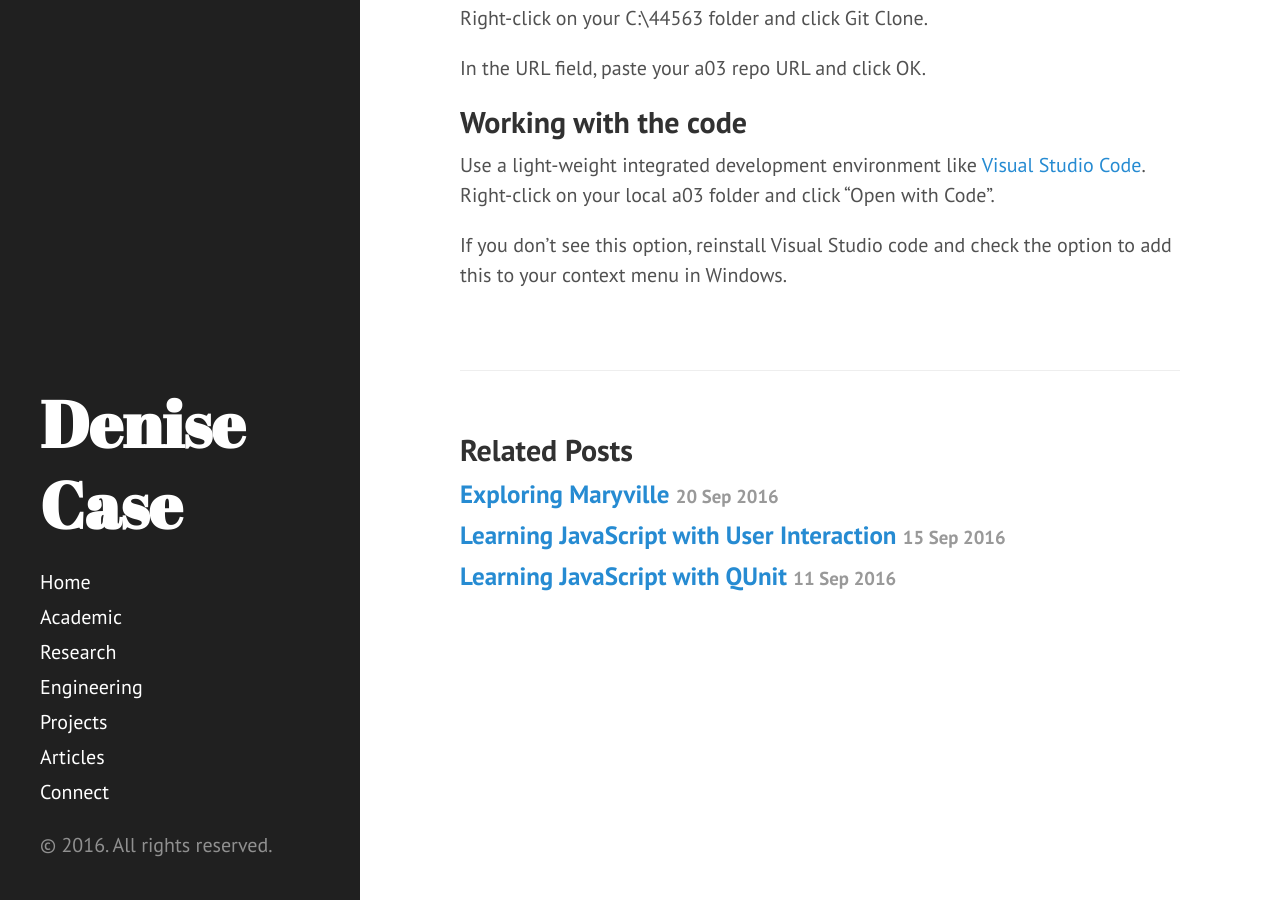
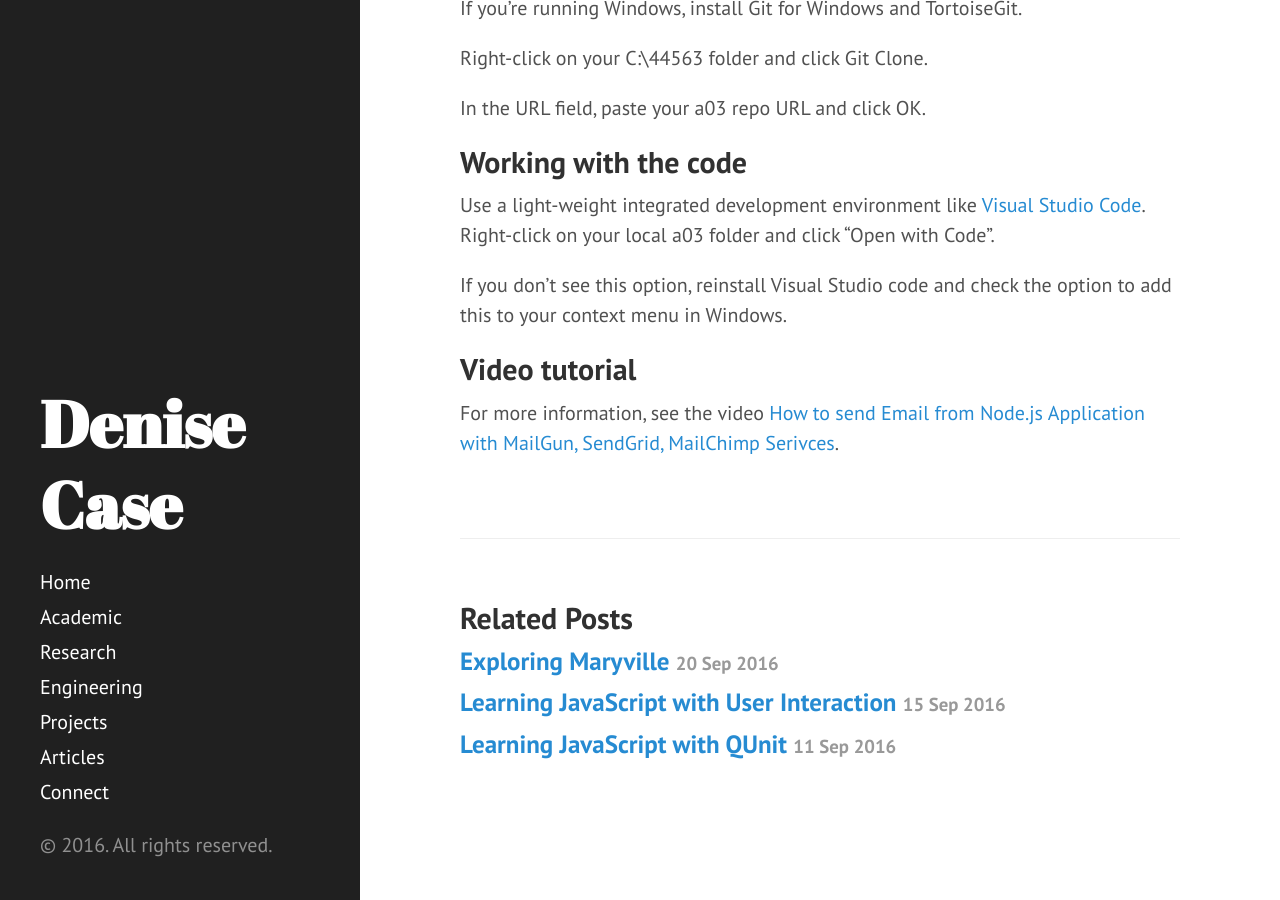
Before and after one commit to denisecase/denisecase.github.io, a Jekyll site: the page built from _posts/2016-10-08-enabling-contact-form.md, in a window 1280 px wide and 900 px high, scrolled down 6806 px. Built offline with Jekyll 4.4.1, drawn with Linux system fonts in a browser that asks for light colours; comment, search, counter and statistics services are not loaded.

Commit message:
updating to include Vamsi's video tutorial

```diff
--- a/_posts/2016-10-08-enabling-contact-form.md
+++ b/_posts/2016-10-08-enabling-contact-form.md
@@ -3,15 +3,17 @@ layout: post
 title: Enabling Contact Forms with Node.js, NodeMailer, and MailGun
 ---
 
-Node.js makes it easy to add a working contact form to your website.
+<p class="message">
+Node.js makes it easy to add a working contact form to your website.  <br/>
+</p>
 
 ## Starting with a static website
 
 Let's assume our application is called A03 (short for assignment 03).
 
- Start a responsive website with [Initializr](http://www.initializr.com/).
+Start a responsive website with [Initializr](http://www.initializr.com/).
 
- Select the desired options for a new BootStrap site and download the code. This creates a website with the index.html in a root folder, with subfolders css, fonts, img, and js.
+Select the desired options for a new BootStrap site and download the code. This creates a website with the index.html in a root folder, with subfolders css, fonts, img, and js.
 
  Create a contact.html page with a contact form, the input forms you would like, and a submit button.
 
@@ -230,3 +232,7 @@ Use a light-weight integrated development environment like [Visual Studio Code](
 Right-click on your local a03 folder and click "Open with Code".
 
 If you don't see this option, reinstall Visual Studio code and check the option to add this to your context menu in Windows.
+
+## Video tutorial
+
+For more information, see the video [How to send Email from Node.js Application with MailGun, SendGrid, MailChimp Serivces](https://www.youtube.com/watch?v=9RNQNwHCvSU).
```
